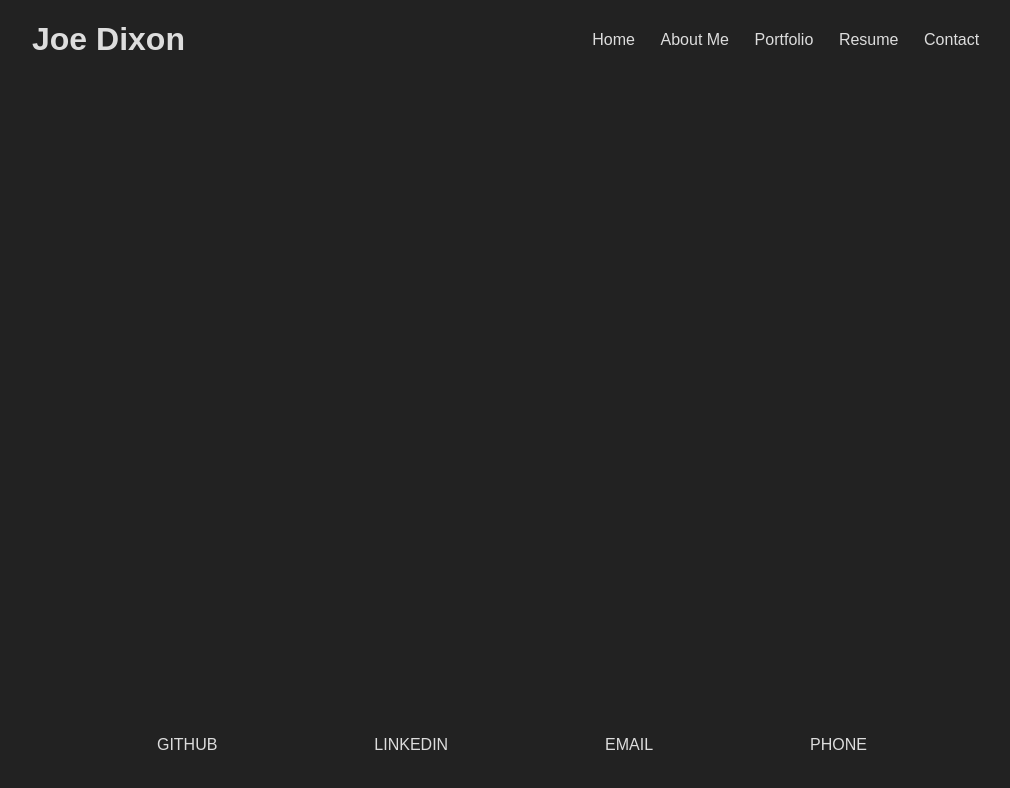
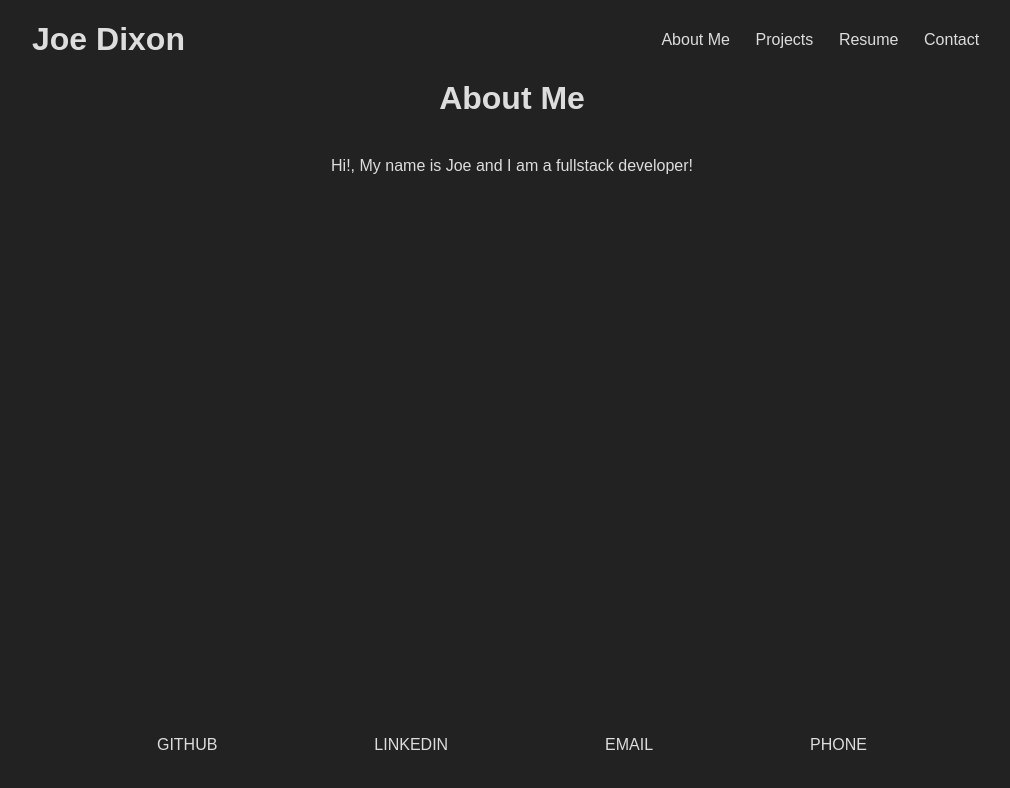
Before and after one commit to joerdixon/my-portfolio-2, a React (Create React App) app: page / in a window 1280 px wide. Shown: the top 788 px of the page, without its empty margins (128-1138 px from the left). Built offline with nearby package versions, Linux system fonts and the light colour scheme.

Commit message:
major components in + some styling

```diff
--- a/src/App.js
+++ b/src/App.js
@@ -7,7 +7,7 @@ import './styles.css'
 
 function App() {
 
-  const [view, setView] = useState("about-me")
+  const [view, setView] = useState("about")
 
   return (
     <div className="App">
--- a/src/components/Frameponents/Header/Header.jsx
+++ b/src/components/Frameponents/Header/Header.jsx
@@ -3,11 +3,11 @@ import React from "react";
 import './Header.css'
 import Navigation from './Navigation/Navigation'
 
-function Header() {
+function Header(props) {
     return (
     <div className='header-container'>
         <h1 className='hero-title'>Joe Dixon</h1>
-        <Navigation />
+        <Navigation view={props.view} setView={props.setView} />
     </div>
     )
 }
--- a/src/components/Frameponents/Header/Navigation/Navigation.jsx
+++ b/src/components/Frameponents/Header/Navigation/Navigation.jsx
@@ -2,15 +2,14 @@
 import React from "react";
 import './Navigation.css'
 
-function Nav() {
+function Nav(props) {
     return (
     <div className ='nav-container'>
         <ul className ='nav-links'>
-            <li>Home</li>
-            <li>About Me</li>
-            <li>Portfolio</li>
-            <li>Resume</li>
-            <li>Contact</li>
+            <li onClick={() => {props.setView("about")}}>About Me</li>
+            <li onClick={() => {props.setView("projects")}}>Projects</li>
+            <li onClick={() => {props.setView("resume")}}>Resume</li>
+            <li onClick={() => {props.setView("contact")}}>Contact</li>
         </ul>
     </div>
     )
--- a/src/components/Page/Page.jsx
+++ b/src/components/Page/Page.jsx
@@ -1,11 +1,29 @@
 import React from 'react';
+import About from "../Pages/About/About"
+import Contact from "../Pages/Contact/Contact"
+import Projects from "../Pages/Projects/Projects"
+import Resume from "../Pages/Resume/Resume"
 import './Page.css'
 
 function Page(props) {
-    return (
-    <div className='page'>
-    </div>
-    )
+    switch(props.view) {
+        case "about":
+            return (
+                <About />
+            )
+        case "projects":
+            return (
+                <Projects />
+            )
+        case "resume":
+            return (
+                <Resume />
+            )
+        case "contact":
+            return (
+                <Contact />
+            )
+    }
 }
 
 export default Page;
--- /dev/null
+++ b/src/components/Pages/About/About.css
@@ -0,0 +1,17 @@
+.about-container {
+    height: 80vh;
+    width: 90%;
+    margin: 0 auto;
+}
+
+.about-container h1 {
+    width: 50%;
+    text-align: center;
+    margin: 0 auto;
+}
+
+.about-container p {
+    margin: 5vh auto;
+    width: 50%;
+    text-align: center;
+}
--- /dev/null
+++ b/src/components/Pages/About/About.jsx
@@ -0,0 +1,13 @@
+import React from 'react';
+import './About.css'
+
+function About(props) {
+return(
+    <div className='about-container'>
+        <h1 className='about-title'>About Me</h1>
+        <p>Hi!, My name is Joe and I am a fullstack developer!</p>
+    </div>
+)
+}
+
+export default About;
--- /dev/null
+++ b/src/components/Pages/Contact/Contact.jsx
@@ -0,0 +1,11 @@
+import React from 'react';
+
+function Contact(props) {
+return(
+    <div>
+        <p>Contact Me!</p>
+    </div>
+)
+}
+
+export default Contact;
--- a/src/components/Pages/Projects/Project/Project.jsx
+++ b/src/components/Pages/Projects/Project/Project.jsx
@@ -1,12 +1,47 @@
 // Import React
 import React from "react";
 
+const projects = [
+    {
+        projectTitle: "mortalkingdoms.com",
+        projectImg: "#",
+        projectDesc: "A wiki-style tribute to my Dungeons and Dragons DM.",
+        liveLink: "#",
+        repoLink: "#",
+        techUsed: "#"
+    },
+    {
+        projectTitle: "Trade Wizard",
+        projectImg: "#",
+        projectDesc: "A wiki-style tribute to my Dungeons and Dragons DM.",
+        liveLink: "#",
+        repoLink: "#",
+        techUsed: "#"
+    },
+    {
+        projectTitle: "Code Conflict",
+        projectImg: "#",
+        projectDesc: "A wiki-style tribute to my Dungeons and Dragons DM.",
+        liveLink: "#",
+        repoLink: "#",
+        techUsed: "#"
+    },
+]
+
 function Project() {
-    return (
-    <div>
-        <h1>Project</h1>
-    </div>
-    )
+    const projectCards = projects.map((proj, index) => {
+        return (
+        <div className="projectCard">
+            <h1><a href={proj.liveLink} >{proj.projectTitle}</a></h1>
+            <img src={proj.projectImg} alt="Project Preview"/>
+            <p>{proj.projectDesc}</p>
+            <p>{proj.techUsed}</p>
+            <p>{proj.repoLink}</p>
+        </div>
+        )
+    })
+
+    return <div className='project-container'>{projectCards}</div>
 }
 
 export default Project;
--- /dev/null
+++ b/src/components/Pages/Projects/Projects.css
@@ -0,0 +1,26 @@
+.project-hero {
+    margin: 0 auto;
+    text-align: center;
+}
+
+.project-container {
+    /* Layout */
+    height: 80vh;
+    /* Flex Settings */
+    display: flex;
+    justify-content: space-evenly;
+    flex-wrap: wrap;
+    align-items: center;
+}
+
+.project-container div {
+    /* Deco */
+    border: 3px solid white;
+    /* Layout */
+    width: 40%;
+    /* Flex Settings */
+    display: flex;
+    justify-content: space-evenly;
+    flex-direction: column;
+    align-items: center;
+}
--- /dev/null
+++ b/src/components/Pages/Projects/Projects.jsx
@@ -0,0 +1,14 @@
+import React from 'react';
+import Project from './Project/Project'
+import "./Projects.css"
+
+function Projects() {
+return(
+    <div className='project-page'>
+        <h1 className='project-hero'>My Projects</h1>
+        <Project />
+    </div>
+)
+}
+
+export default Projects;
--- a/src/components/Pages/Resume/Resume.jsx
+++ b/src/components/Pages/Resume/Resume.jsx
@@ -0,0 +1,11 @@
+import React from 'react';
+
+function Resume(props) {
+return(
+    <div>
+        <p>Resume</p>
+    </div>
+)
+}
+
+export default Resume;
```
Also changed, not shown: src/components/Pages/Contact/Contact.css (added).
